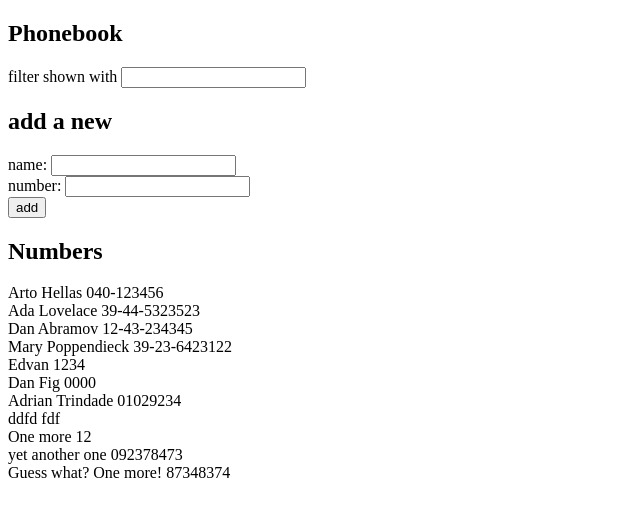
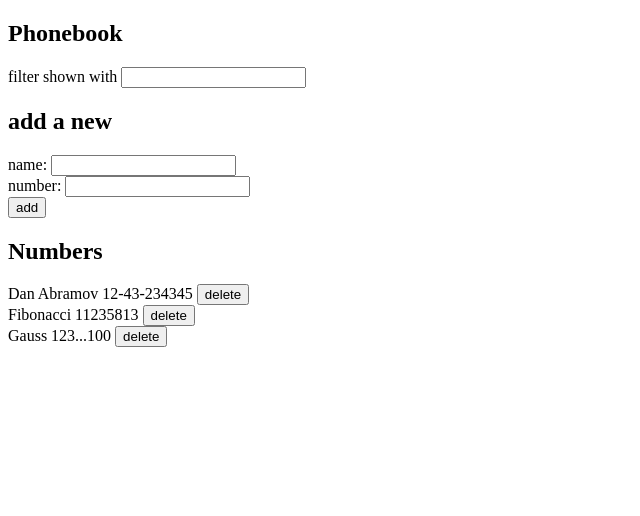
Before and after one commit to e3ttt/fullstack-open, a React (Create React App) app in the folder part2/phonebook/: page / in a window 1280 px wide. Shown: the top 516 px of the page, without its empty margins (0-640 px from the left). Built offline with nearby package versions, Linux system fonts and the light colour scheme; data requests are answered from the project's data file.

Commit message:
Finished exercise 2.17

```diff
--- a/part2/phonebook/db.json
+++ b/part2/phonebook/db.json
@@ -1,59 +1,19 @@
 {
   "persons": [
-    {
-      "name": "Arto Hellas",
-      "number": "040-123456",
-      "id": 1
-    },
-    {
-      "name": "Ada Lovelace",
-      "number": "39-44-5323523",
-      "id": 2
-    },
     {
       "name": "Dan Abramov",
       "number": "12-43-234345",
       "id": 3
     },
     {
-      "name": "Mary Poppendieck",
-      "number": "39-23-6423122",
-      "id": 4
-    },
-    {
-      "name": "Edvan ",
-      "number": "1234",
+      "name": "Fibonacci",
+      "number": "11235813",
       "id": 5
     },
     {
-      "name": "Dan Fig",
-      "number": "0000",
+      "name": "Gauss",
+      "number": "123...100",
       "id": 6
-    },
-    {
-      "name": "Adrian Trindade",
-      "number": "01029234",
-      "id": 7
-    },
-    {
-      "name": "ddfd",
-      "number": "fdf",
-      "id": 8
-    },
-    {
-      "name": "One more",
-      "number": "12",
-      "id": 9
-    },
-    {
-      "name": "yet another one",
-      "number": "092378473",
-      "id": 10
-    },
-    {
-      "name": "Guess what? One more!",
-      "number": "87348374",
-      "id": 11
     }
   ]
 }
--- a/part2/phonebook/src/App.js
+++ b/part2/phonebook/src/App.js
@@ -26,6 +26,12 @@ const App = () => {
 
   const handleFilter = event => {
     setFilter(event.target.value);
+  };
+
+  const handleDelete = id => {
+    personService
+      .remove(id)
+      .then(() => setPersons(persons.filter(p => p.id !== id)));
   };
 
   const handleSubmit = event => {
@@ -60,7 +66,7 @@ const App = () => {
 
       <h2>Numbers</h2>
 
-      <Numbers filter={filter} persons={persons} />
+      <Numbers filter={filter} persons={persons} handleDelete={handleDelete} />
     </div>
   );
 };
--- a/part2/phonebook/src/components/Numbers.js
+++ b/part2/phonebook/src/components/Numbers.js
@@ -1,9 +1,18 @@
-const Numbers = ({ filter, persons }) => {
+const Numbers = ({ filter, persons, handleDelete }) => {
   return persons
     .filter(person => person.name.toLowerCase().includes(filter.toLowerCase()))
     .map(person => (
       <div key={person.name}>
-        {person.name} {person.number}
+        {person.name} {person.number}{' '}
+        <button
+          onClick={() => {
+            if (window.confirm(`Delete ${person.name}?`)) {
+              handleDelete(person.id);
+            }
+          }}
+        >
+          delete
+        </button>
       </div>
     ));
 };
--- a/part2/phonebook/src/services/persons.js
+++ b/part2/phonebook/src/services/persons.js
@@ -10,6 +10,10 @@ const create = newPerson => {
   return axios.post(baseUrl, newPerson).then(response => response.data);
 };
 
-const personService = { getAll, create };
+const remove = id => {
+  return axios.delete(`${baseUrl}/${id}`);
+};
+
+const personService = { getAll, create, remove };
 
 export default personService;
```
